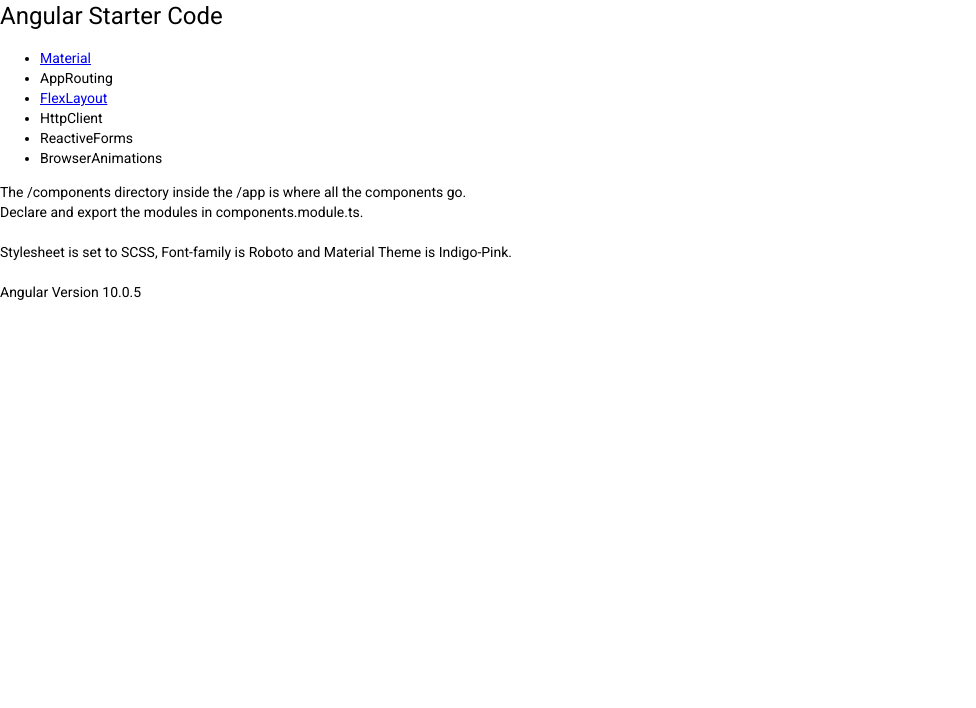
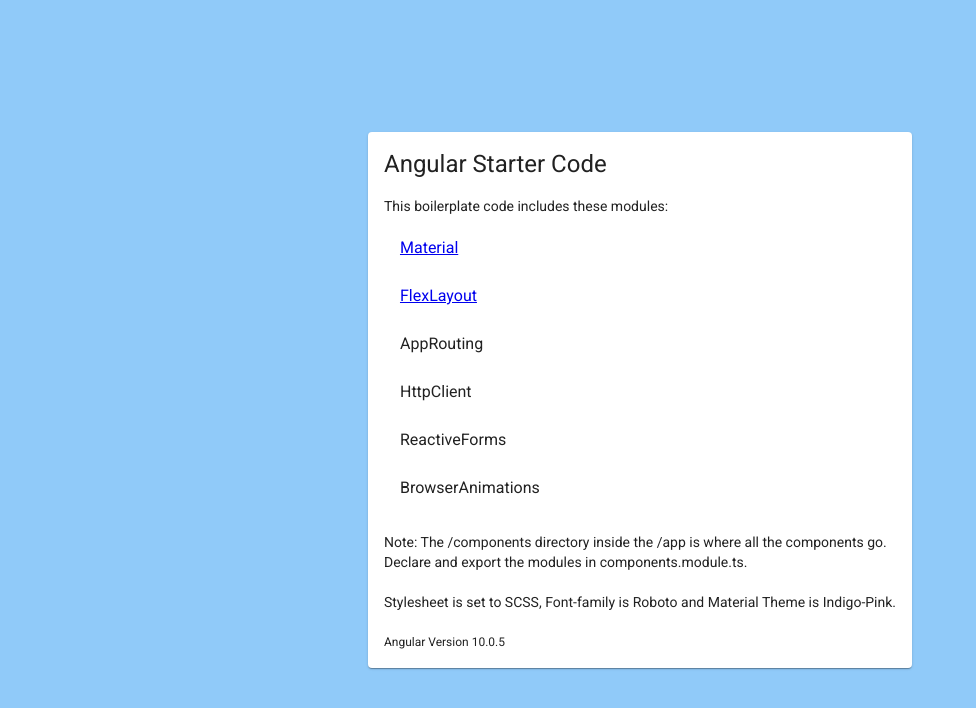
Before and after one commit to gKushagra/angular-kanban-v2, an Angular app: page / in a window 1280 px wide. Shown: the top 708 px of the page, without its empty margins (0-976 px from the left). Built offline with nearby package versions, Linux system fonts and the light colour scheme.

Commit message:
fixed readme, app comp

```diff
--- a/src/app/app.component.html
+++ b/src/app/app.component.html
@@ -1,20 +1,52 @@
-<h1>Angular Starter Code</h1>
+<div style="width: 100vw; height: 100vh; background-color: #90CAF9;">
+    <div fxLayout="row" fxLayoutAlign="center center" style="width: 100vw; height: 100vh;">
+        <mat-card>
+            <div fxLayout="column" fxLayoutAlign="space-evenly start">
 
-<title>This boilerplate code includes these modules:</title>
-<ul>
-    <li> <a href="https://material.angular.io/">Material</a> </li>
-    <li>AppRouting</li>
-    <li> <a href="https://github.com/angular/flex-layout">FlexLayout</a> </li>
-    <li>HttpClient</li>
-    <li>ReactiveForms</li>
-    <li>BrowserAnimations</li>
-</ul>
+                <div class="mat-headline">Angular Starter Code</div>
 
-<span>The /components directory inside the /app is where all the components go. <br>
-    Declare and export the modules in components.module.ts.</span>
-<br>
-<br>
-<span>Stylesheet is set to SCSS, Font-family is Roboto and Material Theme is Indigo-Pink.</span>
-<br>
-<br>
-<span>Angular Version 10.0.5</span>
+                <div class="mat-body-1">
+                    This boilerplate code includes these modules:
+                </div>
+
+                <mat-list>
+                    <mat-list-item>
+                        <a href="https://material.angular.io/">Material</a>
+                    </mat-list-item>
+                    <mat-list-item>
+                        <a href="https://github.com/angular/flex-layout">FlexLayout</a>
+                    </mat-list-item>
+                    <mat-list-item>
+                        AppRouting
+                    </mat-list-item>
+                    <mat-list-item>
+                        HttpClient
+                    </mat-list-item>
+                    <mat-list-item>
+                        ReactiveForms
+                    </mat-list-item>
+                    <mat-list-item>
+                        BrowserAnimations
+                    </mat-list-item>
+                </mat-list>
+
+                <br>
+
+                <div class="mat-body-1">
+                    Note: The /components directory inside the /app is where all the components go. <br>
+                    Declare and export the modules in components.module.ts. <br> <br>
+                    Stylesheet is set to SCSS, Font-family is Roboto and Material Theme is Indigo-Pink.
+                </div>
+
+                <br>
+
+                <div class="mat-small">
+                    Angular Version 10.0.5
+                </div>
+            </div>
+        </mat-card>
+    </div>
+</div>
+
+<!-- Router Outlet -->
+<router-outlet></router-outlet>
```
Also changed, not shown: 1 other file (tests, documents, lock files or other folders).
